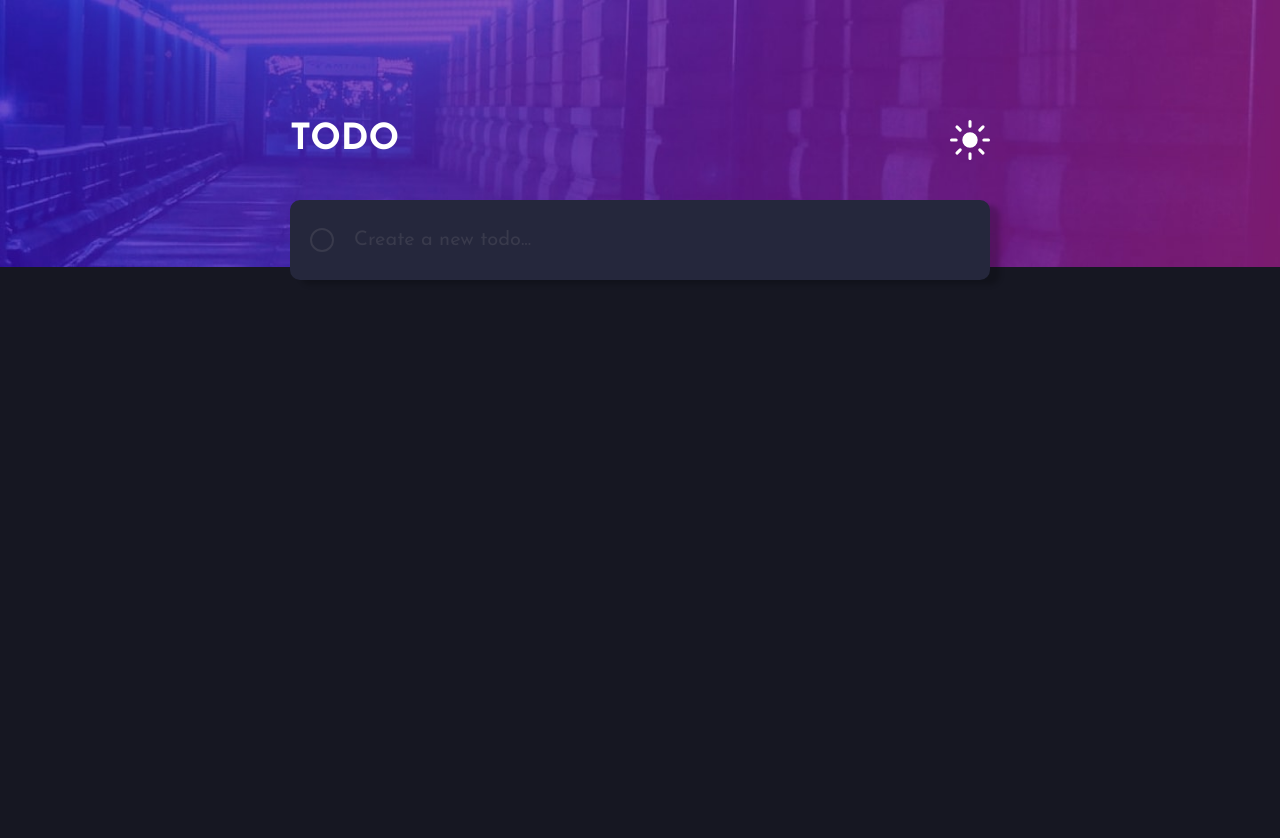
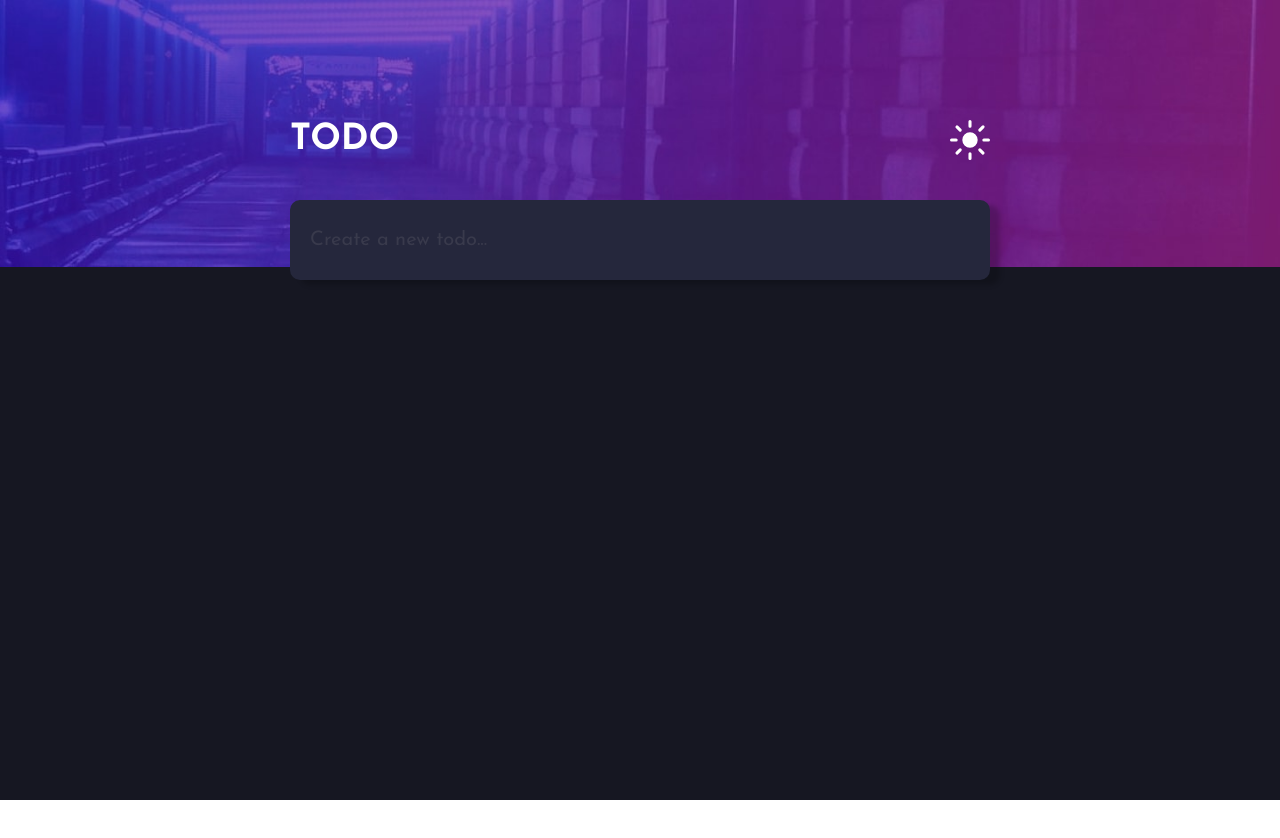
Before and after one commit to 1nickael1/todo-vue, a Vue app: page / in a window 1280 px wide. Shown: the top 838 px of the page. After the commit the page ends 800 px from the top, so only its background shows below. Built offline with nearby package versions, Linux system fonts and the light colour scheme.

Commit message:
fix bugs and unexoected behavior

```diff
--- a/src/App.vue
+++ b/src/App.vue
@@ -6,7 +6,6 @@
 				<img class="icon-sun" src="./assets/images/icon-sun.svg" />
 			</div>
 			<div class="create-todo">
-				<a></a>
 				<input v-model="newTodo"  placeholder="Create a new todo..." @keyup.enter="addNewTodo" />
 			</div>
 			<div class="container-todo">
@@ -19,7 +18,7 @@
 					</div>
 					<img @click="removeTodo(index)" src="./assets/images/icon-cross.svg" alt="">
 				</div>
-				<div v-if="todosOriginal.length > 0" class="list-todos-footer">
+				<div v-if="todosOriginal.length > 0" class="list-todos-footer" :class="[{'full-border-radius': todosToShow.length < 1}]">
 					<p>{{todosOriginal.length}} items left</p>
 					<div class="buttons-footer">
 						<p @click="listAllTodos" :class="[{'buttons-footer-active': buttonActive === 1}]">All</p>
@@ -29,7 +28,7 @@
 					<p @click="clearCompleted">Clear Completed</p>
 				</div>
 			</div>
-			<div class="buttons-footer-mobile">
+			<div v-if="todosOriginal.length > 0" class="buttons-footer-mobile">
 				<p @click="listAllTodos" :class="[{'buttons-footer-active': buttonActive === 1}]">All</p>
 				<p @click="listActiveTodos" :class="[{'buttons-footer-active': buttonActive === 2}]">Active</p>
 				<p @click="listCompletedTodos" :class="[{'buttons-footer-active': buttonActive === 3}]">Completed</p>
@@ -68,10 +67,12 @@ export default defineComponent({
 				this.todosToShow = this.todosOriginal
 			},
 			addNewTodo() {
-				this.todosOriginal.push({descript: this.newTodo, completed: false});
-				this.newTodo = '';
+				if(this.newTodo.trim().length > 0) {
+					this.todosOriginal.push({descript: this.newTodo, completed: false});
+					this.newTodo = '';
 
-				this.setOnLocalStorage();
+					this.setOnLocalStorage();
+				}
 			},
 			checkTodo(index) {
 				if(this.todosOriginal[index].completed) {
--- a/src/assets/Global.css
+++ b/src/assets/Global.css
@@ -30,17 +30,22 @@
     background-size: 100%;
     background-repeat: no-repeat;
     background-color: var(--very-dark-blue);
-    height: 100vh;
+    height: 100%;
+    min-height: 100vh;
     width: 100%;
     display: flex;
     flex-direction: column;
-    padding-top: 15vh;
+    /* padding-top: 15vh; */
+    /* padding-bottom: 5vh; */
     /* justify-content: center; */
     align-items: center;
 }
 
 .todo-app {
     width: clamp(300px, 80%, 700px);
+    height: 100%;
+    margin-top: 15vh;
+    margin-bottom: 5vh;
 }
 
 .header {
@@ -99,6 +104,8 @@
 
 .container-todo {
     margin-top: 40px;
+    /* padding-bottom: 20px; */
+    height: 100%;
 }
 
 .container-todo > :first-child {
@@ -223,7 +230,7 @@
     color: var(--very-dark-grayish-blue);
     background: var(--very-dark-desaturated-blue);
     margin-top: 20px;
-    border-radius: 20px;
+    border-radius: 10px;
     box-shadow: 10px 5px 5px rgba(0, 0, 0, 0.2);
 }
 
@@ -236,6 +243,11 @@
     margin-right: 0px;
 }
 
+.full-border-radius {
+    border: inherit;
+    border-radius: 10px !important;
+}
+
 @media (max-width: 1024px) {
     .buttons-footer {
         display: none;
```
